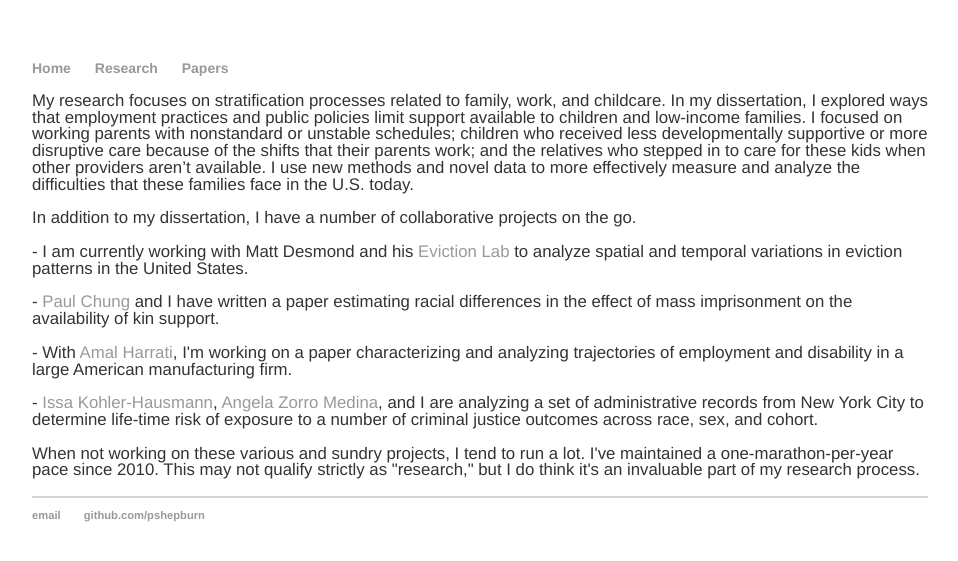
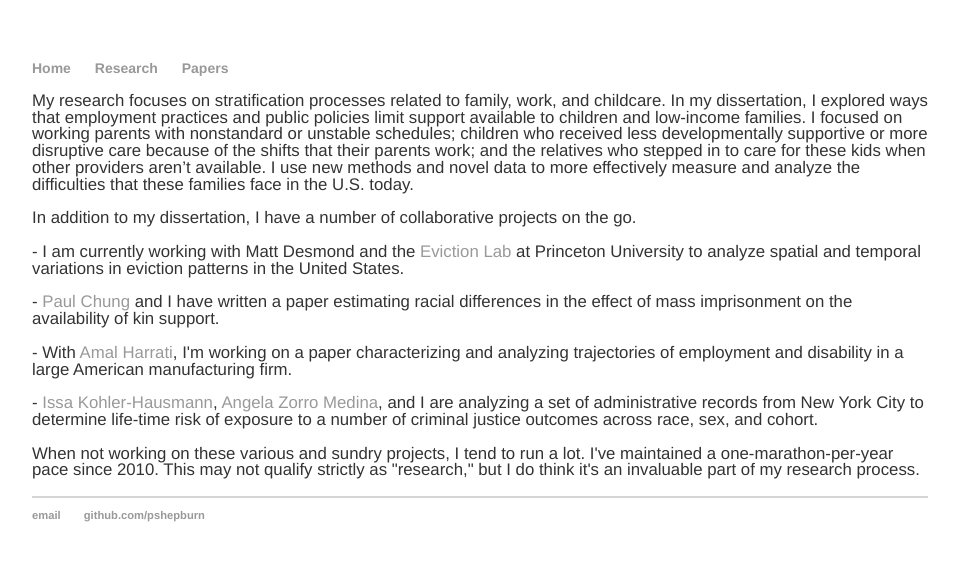
Before and after one commit to pshepburn/pshepburn.github.io, a Jekyll site: the page built from research.html, in a window 1280 px wide. Shown: the top 561 px of the page, without its empty margins (160-1118 px from the left). Built offline with Jekyll 4.4.1, drawn with Linux system fonts in a browser that asks for light colours.

Commit message:
more changes

```diff
--- a/research.html
+++ b/research.html
@@ -5,7 +5,7 @@ title: My Research
 <div class="blurb">
 	<p>My research focuses on stratification processes related to family, work, and childcare. In my dissertation, I explored ways that employment practices and public policies limit support available to children and low-income families. I focused on working parents with nonstandard or unstable schedules; children who received less developmentally supportive or more disruptive care because of the shifts that their parents work; and the relatives who stepped in to care for these kids when other providers aren’t available. I use new methods and novel data to more effectively measure and analyze the difficulties that these families face in the U.S. today.</p>
 	<p>In addition to my dissertation, I have a number of collaborative projects on the go.</p>
-	<p>- I am currently working with Matt Desmond and his <a href="http://www.evictionlab.org/">Eviction Lab</a> to analyze spatial and temporal variations in eviction patterns in the United States.</p>
+	<p>- I am currently working with Matt Desmond and the <a href="http://www.evictionlab.org/">Eviction Lab</a> at Princeton University to analyze spatial and temporal variations in eviction patterns in the United States.</p>
 	<p>- <a href="http://www.paulchung.org/">Paul Chung</a> and I have written a paper estimating racial differences in the effect of mass imprisonment on the availability of kin support.</p>
 	<p>- With <a href="https://amalharrati.com/">Amal Harrati</a>, I'm working on a paper characterizing and analyzing trajectories of employment and disability in a large American manufacturing firm.</p>
 	<p>- <a href="https://law.yale.edu/issa-kohler-hausmann">Issa Kohler-Hausmann</a>, <a href="https://law.yale.edu/studying-law-yale/degree-programs/graduate-programs/jsd-program/jsd-candidate-profiles/angela-zorro-medina">Angela Zorro Medina</a>, and I are analyzing a set of administrative records from New York City to determine life-time risk of exposure to a number of criminal justice outcomes across race, sex, and cohort.
```
